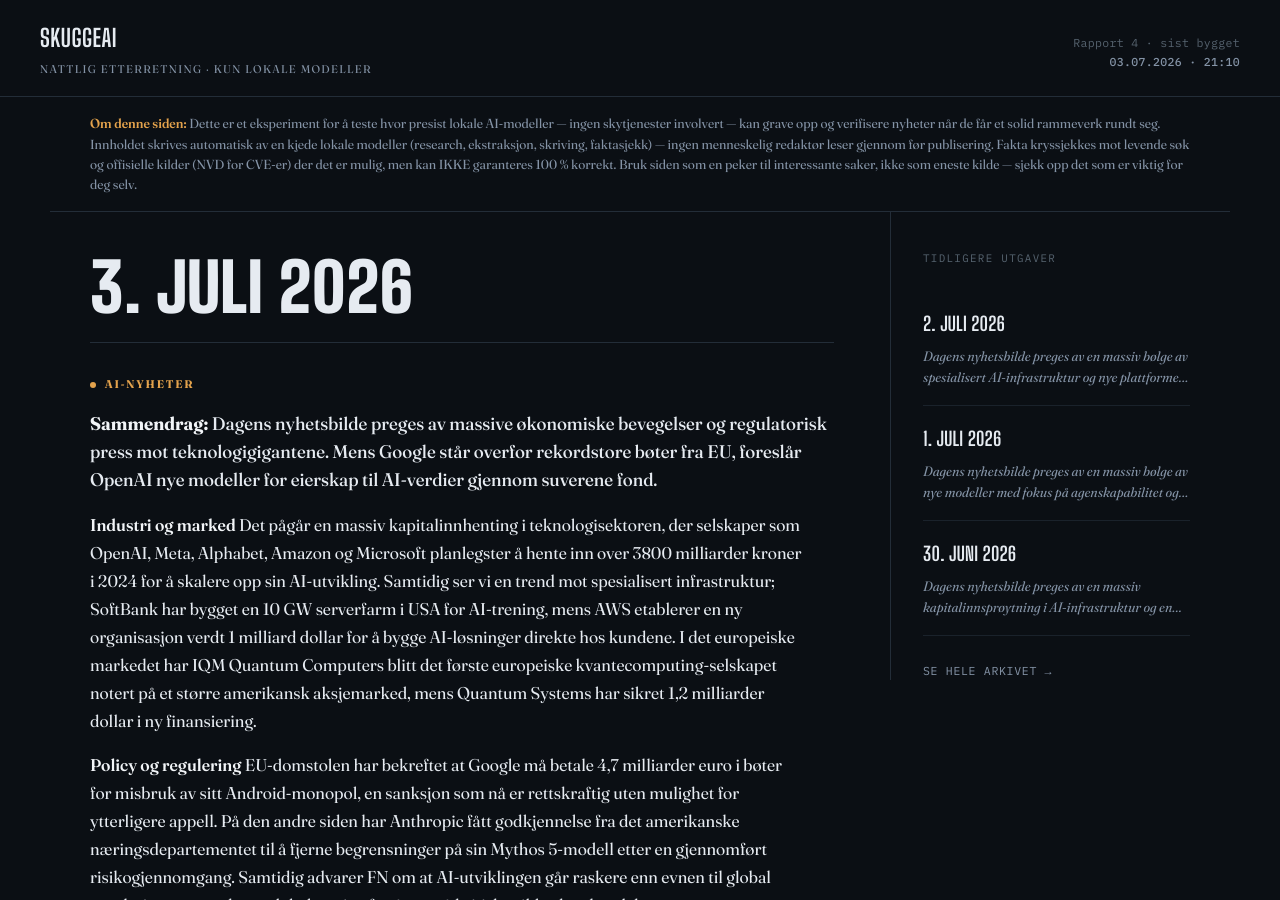
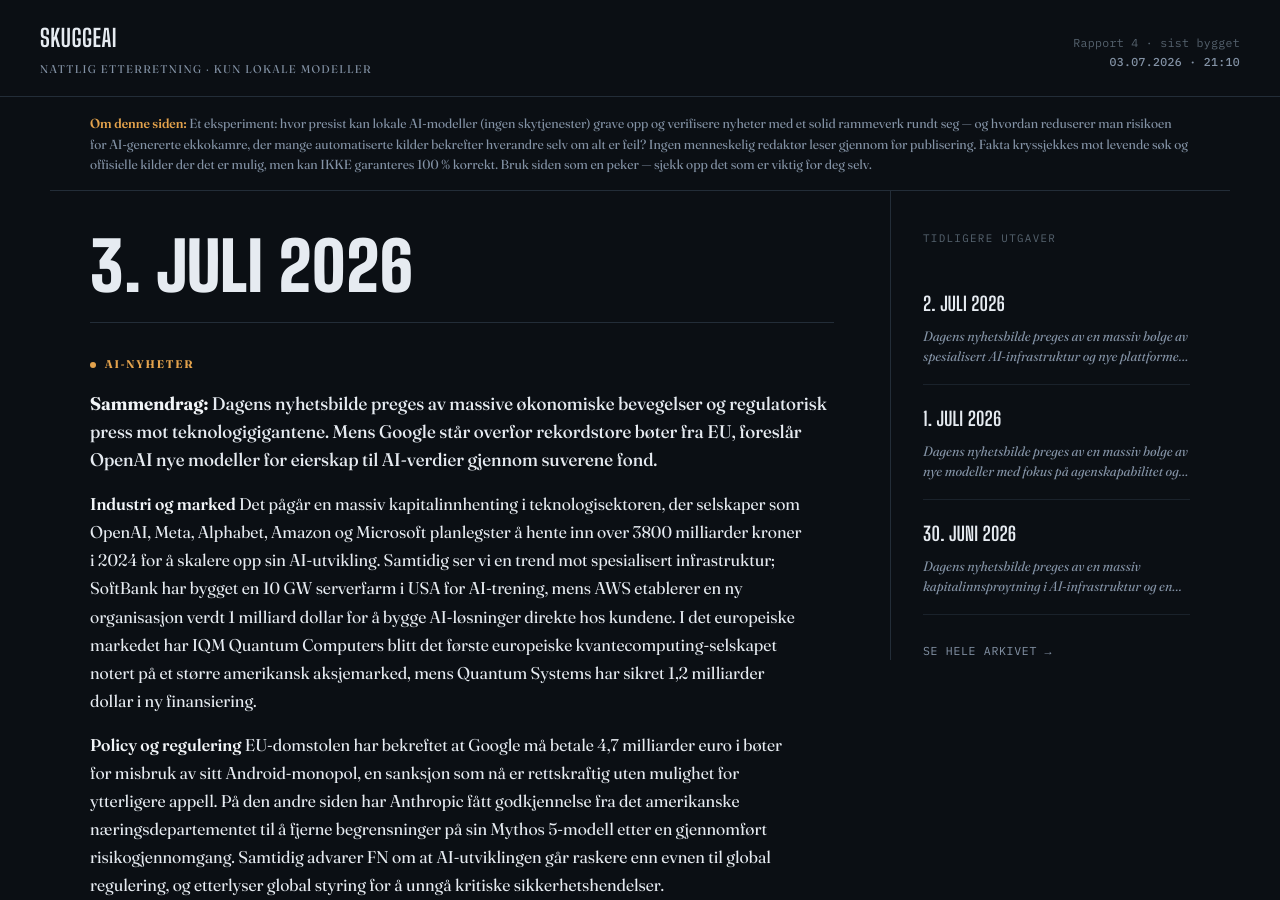
Before and after one commit to Skuggemannen/skuggeai-news, a Jekyll site: the page built from index.html, in a window 1280 px wide and 900 px high. Built offline with Jekyll 4.4.1, drawn with Linux system fonts in a browser that asks for light colours; the list of posts is cut into pages by our own code.

Commit message:
Legg til forskningsformål om AI-ekkokammer i kildekritikk-varselet

```diff
--- a/_layouts/default.html
+++ b/_layouts/default.html
@@ -329,7 +329,7 @@
   </div>
 
   <div class="ai-varsel">
-    <strong>Om denne siden:</strong> Dette er et eksperiment for å teste hvor presist lokale AI-modeller — ingen skytjenester involvert — kan grave opp og verifisere nyheter når de får et solid rammeverk rundt seg. Innholdet skrives automatisk av en kjede lokale modeller (research, ekstraksjon, skriving, faktasjekk) — ingen menneskelig redaktør leser gjennom før publisering. Fakta kryssjekkes mot levende søk og offisielle kilder (NVD for CVE-er) der det er mulig, men kan IKKE garanteres 100&nbsp;% korrekt. Bruk siden som en peker til interessante saker, ikke som eneste kilde &mdash; sjekk opp det som er viktig for deg selv.
+    <strong>Om denne siden:</strong> Et eksperiment: hvor presist kan lokale AI-modeller (ingen skytjenester) grave opp og verifisere nyheter med et solid rammeverk rundt seg &mdash; og hvordan reduserer man risikoen for AI-genererte ekkokamre, der mange automatiserte kilder bekrefter hverandre selv om alt er feil? Ingen menneskelig redaktør leser gjennom før publisering. Fakta kryssjekkes mot levende søk og offisielle kilder der det er mulig, men kan IKKE garanteres 100&nbsp;% korrekt. Bruk siden som en peker &mdash; sjekk opp det som er viktig for deg selv.
   </div>
 
   <div class="avis">
```
